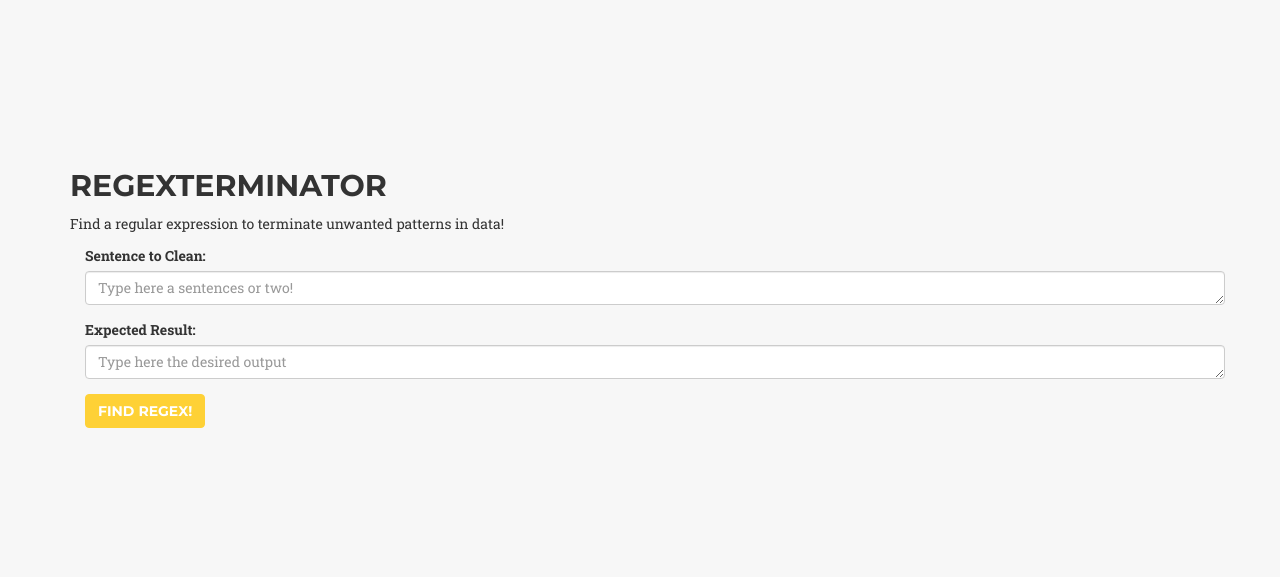
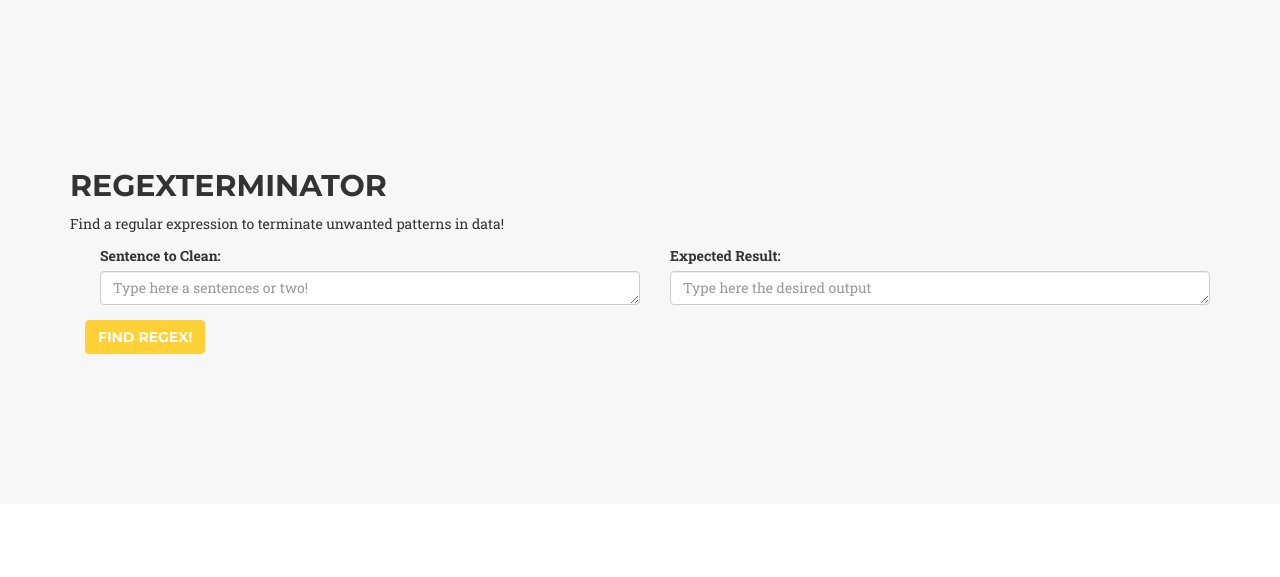
Before and after one commit to stegemang/Regexterminator, a Flask app: page / in a window 1280 px wide. Shown: the part 799-1376 px from the top of the page. Run offline with Flask 2, Linux system fonts and the light colour scheme; parts of the project's set-up code (start-up, migrations or seed data) failed here and were passed over; some libraries are stand-ins or nearby versions; some web fonts are replaced.

Commit message:
backup before reboot

```diff
--- a/regex/app/templates/layout.html
+++ b/regex/app/templates/layout.html
@@ -105,7 +105,7 @@
 
       <div class = "container">
         <form action="/output" method="GET">
-        <div class="form-group">
+        <div class="form-group col-lg-6 col-sm-12">
           <label for="uncleaned_sentence">Sentence to Clean:</label>
           <!--<input type="text" id="ID" name='ID' placeholder="Type here a sentences or two!"> -->
           <!--<input class="form-control" rows="3" id="ID" name='ID'>-->
@@ -113,7 +113,7 @@
         </div>
 
       <div>
-      <div class="form-group">
+      <div class="form-group col-lg-6 col-sm-12">
         <label for="cleaned_sentence">Expected Result:</label>
             <textarea class="form-control" rows="1" id="cleaned_sentence" name='cleaned_sentence' placeholder="Type here the desired output"></textarea>
       </div>
```
Also changed, not shown: regex/app/templates/output.html (+6 -2 lines), 1 other file.
